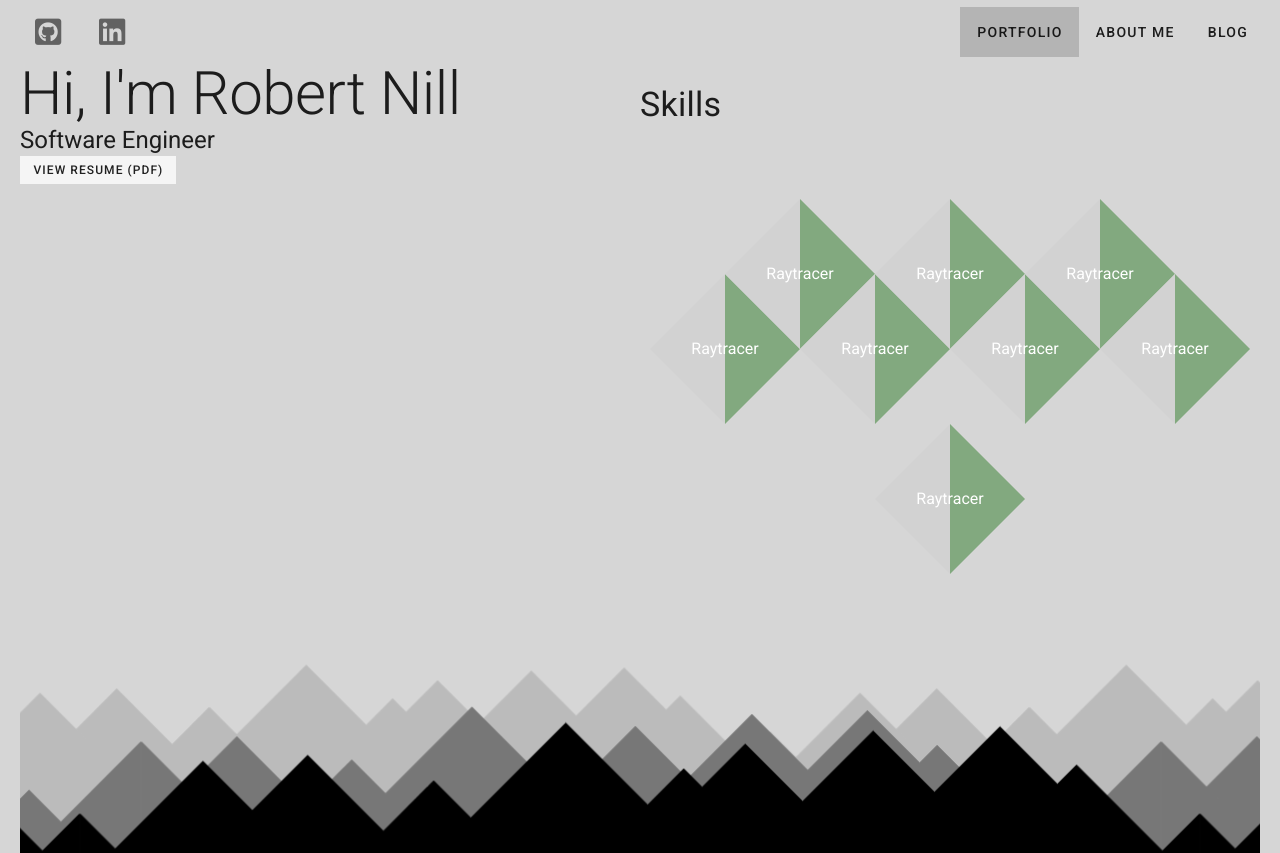
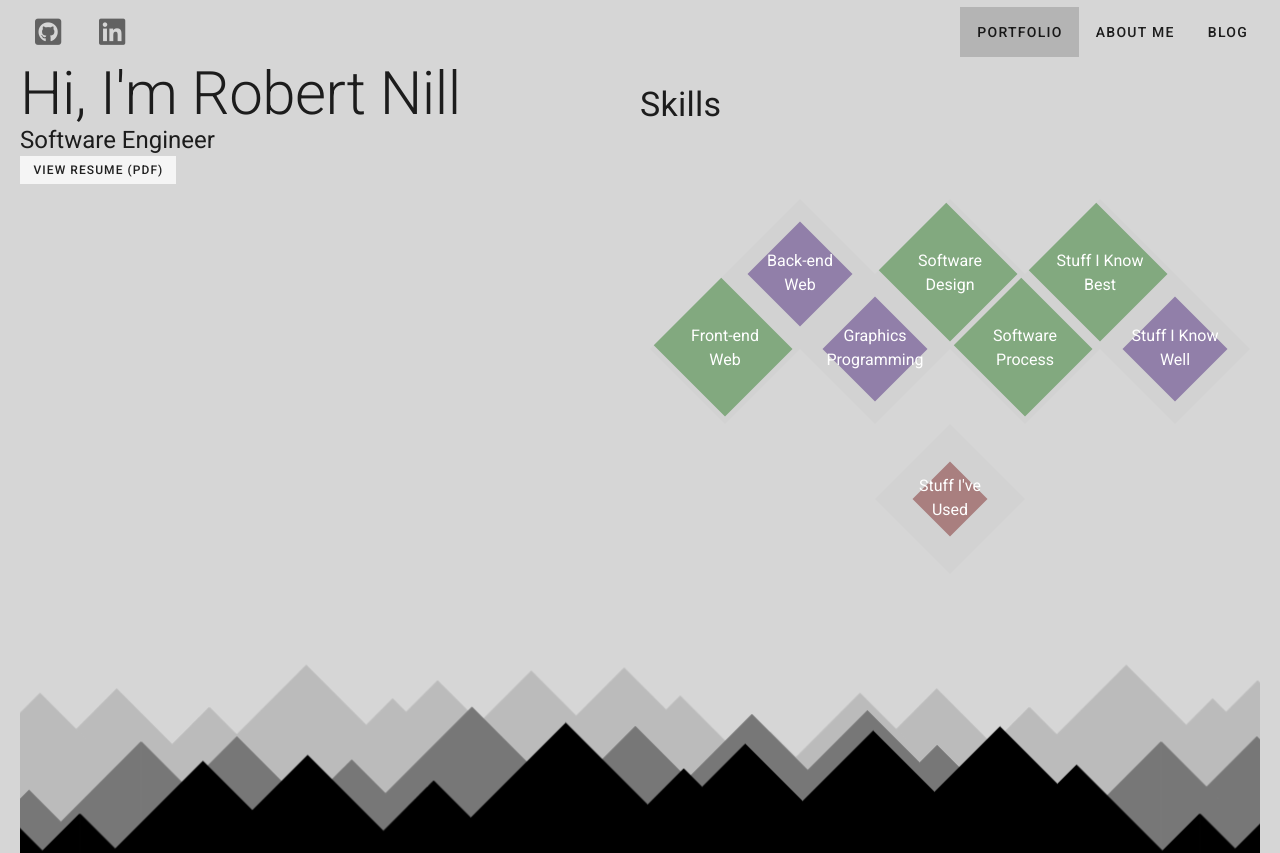
Before and after one commit to rmnill202/2020-portfolio-site, a Vue app: page / in a window 1280 px wide. Shown: the top 853 px of the page. Built offline with nearby package versions, Linux system fonts and the light colour scheme.

Commit message:
Basic skills section
Should probably change the hover to active

```diff
--- a/src/components/SkillsPanel.vue
+++ b/src/components/SkillsPanel.vue
@@ -1,49 +1,15 @@
 <template>
   <div style="text-align: left; margin: 75px 37.5px 0px 37.5px">
-    <!-- <div style="width: 150px; height: 150px;">
-      <img class="diamond_img" src="~@/assets/placeholder.jpeg"/>
-      <div class="diamond_text">Raytracer</div>
-      <div class="bottom_text">Click for more!</div>
-    </div> -->
 
-
-
-
-    <!-- <div class="skill-grid">
-      <div v-for="(s, index) in skills" v-if="index % 2 == 0">
-        <div class="diamond_div" style="margin-top: -70px">
-          <div class="diamond_secondary"/>
-          <div class="diamond_text">Raytracer</div>
-        </div>
-
-        <div class="diamond_div" style="margin-top: -70px; margin-right: -37.5px; margin-left: -75px;" v-if="index < skills.length">
-          <div class="diamond_secondary"/>
-          <div class="diamond_text">Raytracer</div>
+    <div class="skill-grid">
+      <div class="diamond-div" v-for="(s, index) in skills">
+        <div :class="`diamond-fill fill-${s.v}`" :style="`background-color: ${s.color}`"/>
+        <div class="diamond-text">{{s.title}}</div>
+        <div class="diamond-details">
+          <div v-for="sub in s.sub"> {{sub}}</div>
         </div>
       </div>
-    </div> -->
-
-    <div class="skill-grid">
-      <div class="diamond_div" v-for="(s, index) in skills">
-        <div class="diamond_secondary"/>
-        <div class="diamond_text">Raytracer</div>
-      </div>
     </div>
-
-
-    <!-- <div class="skill-grid">
-      <div v-for="(s, index) in skills" v-if="index % 2 == 0" style="display: grid; grid-template-columns: 50% 50%;">
-        <div class="diamond_div" style="">
-          <div class="diamond_secondary"/>
-          <div class="diamond_text">Raytracer</div>
-        </div>
-
-        <div class="diamond_div" style="" v-if="index < skills.length">
-          <div class="diamond_secondary"/>
-          <div class="diamond_text">Raytracer</div>
-        </div>
-      </div>
-    </div> -->
 
 
   </div>
@@ -58,66 +24,14 @@ export default {
   data() {
     return {
       skills: HomeInfo.skills,
-      // FULL - clip-path: polygon(0 0, 100% 0, 100% 100%, 0% 100%);
       // 4/4 - clip-path: polygon(50% 0%, 100% 0, 100% 100%, 50% 100%, 0 100%, 0 0);
       // 3/4 - clip-path: polygon(50% 0, 100% 0, 100% 100%, 0 100%, 0 50%, 50% 50%);
       // 2/4 - clip-path: polygon(50% 0, 100% 0, 100% 100%, 100% 100%, 50% 100%, 50% 50%);
       // 1/4 - clip-path: polygon(50% 0, 100% 0, 100% 50%, 100% 50%, 100% 50%, 50% 50%);
-      //
     };
   },
   methods: {
-    getStyle(index) {
-      // if(index % 4 == 0) {
-      //   return 'margin-top: 75px;  margin-right: -37.5px; margin-left: -37.5px';
-      // }
-      // if(index % 4 == 1) {
-      //   return 'margin-top: 150px; margin-right: -37.5px; margin-left: -37.5px';
-      // }
-      // if(index % 4 == 2) {
-      //   return 'margin-top: 75px; margin-right: -37.5px; margin-left: -37.5px';
-      // }
-      // if(index % 4 == 3) {
-      //   return 'margin-top: 0px; margin-right: -37.5px; margin-left: -37.5px';
-      // }
 
-      // if(index % 5 == 0) {
-      //   return 'margin-top: 75px;  margin-right: -37.5px; margin-left: -37.5px';
-      // }
-      // if(index % 5 == 1) {
-      //   return 'margin-top: 150px; margin-right: -37.5px; margin-left: -37.5px';
-      // }
-      // if(index % 5 == 2) {
-      //   return 'margin-top: 0px; margin-right: -37.5px; margin-left: -112.5px';
-      // }
-      // if(index % 5 == 3) {
-      //   return 'margin-top: 75px; margin-right: -37.5px; margin-left: -37.5px';
-      // }
-      // if(index % 5 == 4) {
-      //   return 'margin-top: 150px; margin-right: -37.5px; margin-left: -37.5px';
-      // }
-
-
-      // if(index % 3 == 0) {
-      //   return 'margin-top: 75px;  margin-right: -37.5px; margin-left: -37.5px';
-      // }
-      // if(index % 3 == 1) {
-      //   return 'margin-top: 150px; margin-right: -37.5px; margin-left: -37.5px';
-      // }
-      // if(index % 3 == 2) {
-      //   return 'margin-top: 0px; margin-right: -37.5px; margin-left: -112.5px';
-      // }
-
-      // if(index % 3 == 0) {
-      //   return 'margin-bottom: 0px;  margin-right: -37.5px; margin-left: -37.5px';
-      // }
-      // if(index % 3 == 1) {
-      //   return 'margin-bottom: 0px; margin-right: -37.5px; margin-left: -37.5px';
-      // }
-      // if(index % 3 == 2) {
-      //   return 'margin-bottom: 0px; margin-right: -37.5px; margin-left: -112.5px';
-      // }
-    }
   }
 };
 </script>
@@ -130,52 +44,10 @@ export default {
 
 }
 
-/* .diamond_div:nth-child(3n + 1) {
-margin-top: -75px;  margin-right: -37.5px; margin-left: -37.5px;
-}
-.diamond_div:nth-child(3n + 2) {
-margin-top: 0px; margin-right: -37.5px; margin-left: -37.5px;
-}
-.diamond_div:nth-child(3n + 0) {
-margin-top: -150px; margin-right: -37.5px; margin-left: -112.5px;
-} */
-
-/* .diamond_div:nth-child(3n + 1) {
-margin-top: 0px;  margin-right: -37.5px; margin-left: -37.5px;
-}
-.diamond_div:nth-child(3n + 2) {
-margin-top: -75px; margin-right: -37.5px; margin-left: -37.5px;
-}
-.diamond_div:nth-child(3n + 0) {
-margin-top: -150px; margin-right: -37.5px; margin-left: -112.5px;
-} */
-
-
-/* .diamond_div:nth-child(1n + 1) {
-margin-top: 0px;  margin-right: -37.5px; margin-left: -37.5px;
-}
-.diamond_div:nth-child(2n + 0) {
-margin-top: -75px; margin-right: -37.5px; margin-left: -37.5px;
-}
-
-.diamond_div:nth-child(3n + 0) {
-flex-basis: 1;
-} */
-
-/* .diamond_div:nth-child(3n + 1) {
+.diamond-div:nth-child(1n + 1) {
 margin-top: 75px;  margin-right: -37.5px; margin-left: -37.5px;
 }
-.diamond_div:nth-child(3n + 2) {
-margin-top: 150px; margin-right: -37.5px; margin-left: -37.5px;
-}
-.diamond_div:nth-child(3n + 0) {
-margin-top: 0px; margin-right: -37.5px; margin-left: -112.5px;
-} */
-
-.diamond_div:nth-child(1n + 1) {
-margin-top: 75px;  margin-right: -37.5px; margin-left: -37.5px;
-}
-.diamond_div:nth-child(2n + 0) {
+.diamond-div:nth-child(2n + 0) {
 margin-top: 0px; margin-right: -37.5px; margin-left: -37.5px;
 }
 
@@ -184,7 +56,7 @@ margin-top: 0px; margin-right: -37.5px; margin-left: -37.5px;
 
 
 
-.diamond_div {
+.diamond-div {
   /* background-image: url('~@/assets/placeholder.jpeg'); */
   background-color: #d2d2d2;
   height: 150px;
@@ -193,32 +65,115 @@ margin-top: 0px; margin-right: -37.5px; margin-left: -37.5px;
   clip-path: polygon(50% 0,100% 50%,50% 100%,0 50%);
   transition: all 0.5s;
 }
+.diamond-div:hover {
+  clip-path: polygon(0 0, 100% 0, 100% 100%, 0 100%);
+  z-index: 9999;
+}
 
-.diamond_text {
-  height:150px;
+
+.diamond-text {
+  /* height:150px;  */
   width: 150px;
-  line-height: 150px;
+  /* line-height: 150px; */
+  margin-top: 50px;
+  padding-left: 25px;
+  padding-right: 25px;
   position: absolute;
   text-align: center;
-  color: #fff;
+  color: rgba(255, 255, 255, 255);
   transition: color 0.25s;
+
+  pointer-events: none;
+}
+.diamond-div:hover .diamond-text {
+  color: rgba(255, 255, 255, 0);
 }
 
-.diamond_secondary {
+.diamond-details {
+  width: 150px;
+  position: absolute;
+  text-align: center;
+  color: rgba(255, 255, 255, 0);
+  transition: color 0.25s;
+  pointer-events: none;
+}
+.diamond-div:hover .diamond-details {
+  color: rgba(255, 255, 255, 255);
+}
+
+/* .fill-4 {
+  clip-path: polygon(50% 0%, 100% 0, 100% 100%, 50% 100%, 0 100%, 0 0);
+}
+.fill-3 {
+  clip-path: polygon(50% 0, 100% 0, 100% 100%, 0 100%, 0 50%, 50% 50%);
+}
+.fill-2 {
+  clip-path: polygon(50% 0, 100% 0, 100% 100%, 100% 100%, 50% 100%, 50% 50%);
+}
+.fill-1 {
+  clip-path: polygon(50% 0, 100% 0, 100% 50%, 100% 50%, 100% 50%, 50% 50%);
+}
+.diamond-div:hover .fill-1, .diamond-div:hover .fill-2, .diamond-div:hover .fill-3, .diamond-div:hover .fill-4 {
+  clip-path: polygon(50% 0%, 100% 0, 100% 100%, 50% 100%, 0 100%, 0 0);
+} */
+
+
+
+/* .fill-4 {
+
+  clip-path: polygon(50% 0, 100% 0, 100% 100%, 0 100%, 0 50%);
+}
+.fill-3 {
+
+  clip-path: polygon(75% 0, 100% 0, 100% 100%, 0 100%, 0 75%);
+}
+.fill-2 {
+
+  clip-path: polygon(100% 0, 100% 0, 100% 100%, 0 100%, 0 100%);
+}
+.fill-1 {
+
+} */
+
+.fill-4 {
+  clip-path: polygon(0 45%, 45% 0, 95% 50%, 50% 95%);
+}
+.fill-3 {
+  clip-path: polygon(15% 50%, 50% 15%, 85% 50%, 50% 85%);
+}
+.fill-2 {
+  clip-path: polygon(25% 50%, 50% 25%, 75% 50%, 50% 75%);
+
+}
+.fill-1 {
+
+}
+
+.diamond-div:hover .fill-1, .diamond-div:hover .fill-2, .diamond-div:hover .fill-3, .diamond-div:hover .fill-4 {
+  /* clip-path: polygon(50% 0%, 100% 0, 100% 100%, 50% 100%, 0 100%, 0 0); */
+  /* clip-path: polygon(0 0, 100% 0, 100% 100%, 0 100%, 0 0); */
+  clip-path: polygon(-100% 50%, 50% -100%, 200% 50%, 50% 200%);
+}
+
+
+.diamond-fill {
   background-color: #82a97f;
   height: 150px;
   width:  150px;
   background-size: 150px 150px;
   position: absolute;
-  /* clip-path: polygon(50% 0,100% 50%,50% 100%,0 50%);  */
-  /* clip-path: polygon(0 74%, 100% 55%, 100% 100%, 0% 100%); */
-  /* clip-path: polygon(0 0, 100% 0%, 100% 100%, 0% 100%); */
-  /* clip-path: polygon(50% 0, 100% 0, 100% 100%, 0 100%, 0 0); */
+  transition: all 0.5s;
+}
 
-  /* clip-path: polygon(50% 0%, 100% 0, 100% 100%, 50% 100%, 0 100%, 0 0); */
+/* .diamond-secondary {
+  background-color: #82a97f;
+  height: 150px;
+  width:  150px;
+  background-size: 150px 150px;
+  position: absolute;
   clip-path: polygon(50% 0, 100% 0, 100% 100%, 100% 100%, 50% 100%, 50% 50%);
   transition: all 0.5s;
-}
+} */
 
 .diamond_div:hover .diamond_secondary {
   /* clip-path: polygon(100% 0, 100% 100%, 0 100%); */
--- a/src/store/home_info.js
+++ b/src/store/home_info.js
@@ -17,16 +17,21 @@ export default {
 
   ],
 
+  // Red - #a97f7f
+  // Blue - #827fa9
+  // Purp - #917fa9
+  // Green -
+
   skills: [
-    {v: 4, title: 'Front-end Web',           sub: ['HTML/CSS', 'VueJS', 'Angular', 'Material', 'UX/UI'] },
-    {v: 3, title: 'Back-end Web',            sub: ['Java (Spring, Spark)', 'PHP', 'MySQL'] },
-    {v: 3, title: 'Graphics Programming',    sub: ['OpenGL/GLSL', 'OSL', 'HLSL'] },
-    {v: 4, title: 'Software Design',         sub: ['Object-oriented Programming', 'Patterns', 'Software Architecture', 'UML', ] },
-    {v: 4, title: 'Software Process',        sub: ['SDLC', 'Scrum', 'Domain-driven Design', ] },
+    {v: 4, color: '#82a97f', title: 'Front-end Web',           sub: ['HTML/CSS,', 'VueJS,', 'Angular,', 'Material,', 'UX/UI'] },
+    {v: 3, color: '#917fa9', title: 'Back-end Web',            sub: ['Java (Spring, Spark),', 'PHP,', 'MySQL'] },
+    {v: 3, color: '#917fa9', title: 'Graphics Programming',    sub: ['OpenGL/GLSL,', 'OSL,', 'HLS,L'] },
+    {v: 4, color: '#82a97f', title: 'Software Design',         sub: ['OO Design,', 'Patterns,', 'Architecture,', 'UML,', 'Wireframes', ] },
+    {v: 4, color: '#82a97f', title: 'Software Process',        sub: ['SDLC,', 'Scrum,', 'Domain-driven Design', ] },
 
-    {v: 4, title: 'Languages I Know Best',   sub: ['JavaScript', 'Java', 'C/C++', ] },
-    {v: 3, title: 'Languages I Know Well',   sub: ['Python', 'C#', ] },
-    {v: 2, title: 'Languages I\'ve Used',    sub: ['Ruby', 'PHP'] },
+    {v: 4, color: '#82a97f', title: 'Stuff I Know Best',   sub: ['JavaScript,', 'Java,', 'C/C++,', 'Git,', 'Lucidchart', 'REST'] },
+    {v: 3, color: '#917fa9', title: 'Stuff I Know Well',   sub: ['Python,', 'C#,', 'SVN', 'LaTeX', 'YAML, XML, etc'] },
+    {v: 2, color: '#a97f7f', title: 'Stuff I\'ve Used',    sub: ['Ruby,', 'PHP', 'SQL'] },
 
 
   ],
--- a/src/views/Home.vue
+++ b/src/views/Home.vue
@@ -70,6 +70,7 @@ export default {
   min-height: 1500px;
   background-image: url('~@/assets/m_bg_01.svg'), url('~@/assets/m_bg_02.svg'), url('~@/assets/m_bg_03.svg');
   background-repeat: repeat-x, repeat-x, repeat-x;
+  /* background-position: center top, 55% -5px, 45% -25px;  */
   background-position: center top, 55% -5px, 45% -25px;
   background-size: 1120px, 1020px, 820px;
 
```
